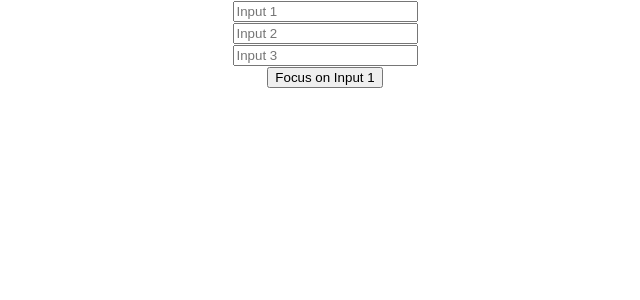
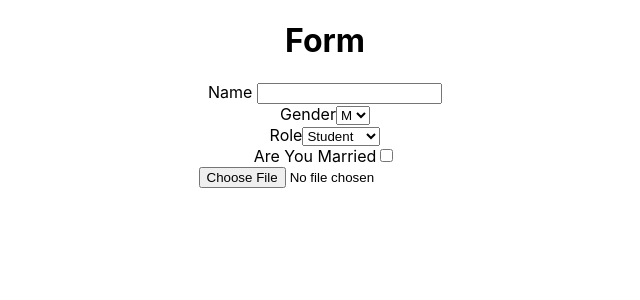
Before and after one commit to Rshukla12/react-week-3, a React (Create React App) app: page / in a window 1280 px wide. Shown: the top 300 px of the page, without its empty margins (315-955 px from the left). Built offline with nearby package versions, Linux system fonts and the light colour scheme.

Commit message:
Created form with basic data and ref

```diff
--- a/src/App.js
+++ b/src/App.js
@@ -1,6 +1,7 @@
 // import { useState } from 'react';
 import './App.css';
-import InputRef from './Input Ref/InputRef';
+import Form from './Form/Form';
+// import InputRef from './Input Ref/InputRef';
 // import Timer from './Timer/Timer';
 // import Todo from './Todo useEffect/Todo';
 // import Counter from './Counter/Counter';
@@ -18,7 +19,8 @@ function App() {
       <Timer init={30} end={40} />
       <Timer init={5} end={7} /> */}
       {/* <Todo /> */}
-      <InputRef />
+      {/* <InputRef /> */}
+      <Form />
     </div>
   );
 }
--- /dev/null
+++ b/src/Form/Form.jsx
@@ -0,0 +1,81 @@
+import { useEffect, useRef, useState } from "react";
+
+const Form = () => {
+    const imageRef = useRef(null);
+    const [imageSrc, setImageSrc] = useState(null);
+    const [formState, setFormState] = useState({
+        name: "",
+        gender: "",
+        married: false,
+        role: "",
+        image: ""
+    });
+
+    const handleChange = (e) => {
+        let { name, value, checked, type } = e.target;
+        value = type === "checkbox" ? checked : value;
+        setFormState({
+            ...formState,
+            [name]: value
+        });
+    };
+
+    const handleFormUpdate = (e) => {
+        e.preventDefault();
+        console.log(formState);
+    };
+
+    const handleImage = (e) => {
+        const file = e.target.files[0];
+        setFormState({
+            ...formState,
+            image: file
+        });
+    };
+
+    useEffect(() => {
+        if (formState.image) {
+            const src = URL.createObjectURL(formState.image);
+            setImageSrc(src);
+        }
+    }, [formState]);
+
+    return (
+        <div>
+            <h1>Form</h1>
+            <form onSubmit={handleFormUpdate}>
+                <div>
+                    <label htmlFor="name"> Name </label>
+                    <input name="name" onChange={handleChange} value={formState.name} />
+                </div>
+                <div>
+                    <label htmlFor="gender">Gender</label>
+                    <select name="gender" onChange={handleChange}>
+                        <option value="M">M</option>
+                        <option value="F">F</option>
+                    </select>
+                </div>
+                <div>
+                    <label htmlFor="role">Role</label>
+                    <select name="role" onChange={handleChange}>
+                        <option value="Student">Student</option>
+                        <option value="Instructor">Instructor</option>
+                    </select>
+                </div>
+                <div>
+                    <label htmlFor="Married">Are You Married</label>
+                    <input
+                        type="checkbox"
+                        name="married"
+                        checked={formState.married}
+                        onChange={handleChange}
+                    />
+                </div>
+                <input type="file" ref={imageRef} onChange={handleImage} />
+                {imageSrc && <img src={imageSrc} alt="profile" />}
+            </form>
+        </div>
+    )
+}
+
+export default Form;
```
